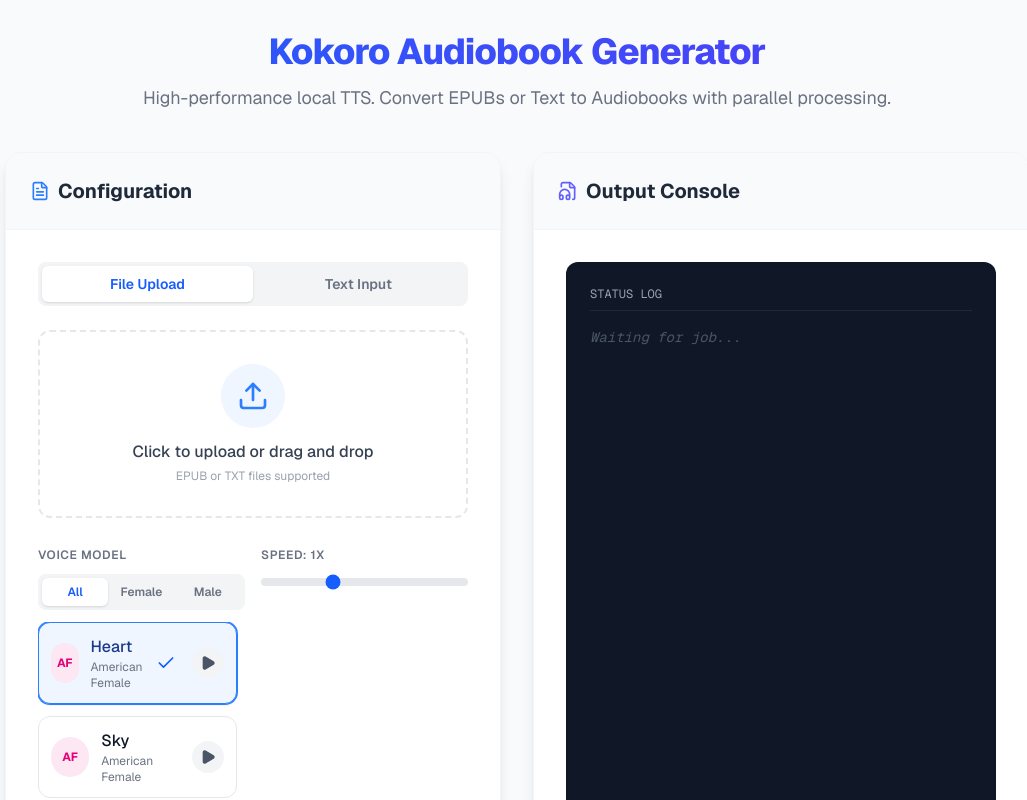
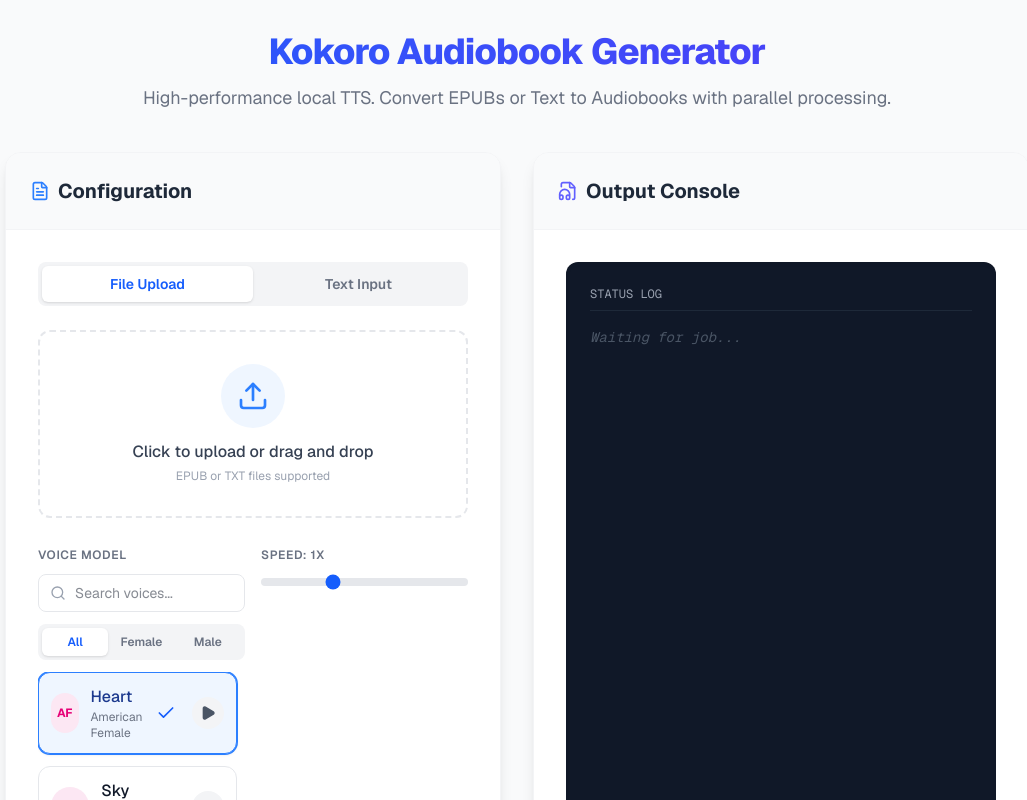
Before and after one commit to bkallaus/audiobook-generator, a Next.js app in the folder web-ui/: page / in a window 1280 px wide. Shown: the top 800 px of the page, without its empty margins (123-1150 px from the left). Built offline with nearby package versions, Linux system fonts and the light colour scheme.

Commit message:
feat: add voice search filter to VoicePicker
Adds a text input to instantly filter the list of voices by name or ID.
This improves usability when searching for a specific model without having
to scroll through the entire list. Combines cleanly with the existing
gender filter.

```diff
--- a/web-ui/src/components/VoicePicker.tsx
+++ b/web-ui/src/components/VoicePicker.tsx
@@ -1,5 +1,5 @@
 import React, { useState, useRef, useEffect } from 'react';
-import { Play, Square, Loader2, Check } from 'lucide-react';
+import { Play, Square, Loader2, Check, Search } from 'lucide-react';
 
 interface Voice {
   id: string;
@@ -27,6 +27,7 @@
   const [playingVoice, setPlayingVoice] = useState<string | null>(null);
   const [loadingVoice, setLoadingVoice] = useState<string | null>(null);
   const [genderFilter, setGenderFilter] = useState<'All' | 'Male' | 'Female'>('All');
+  const [searchQuery, setSearchQuery] = useState('');
   const audioRef = useRef<HTMLAudioElement | null>(null);
 
   useEffect(() => {
@@ -103,12 +104,28 @@
     }
   };
 
-  const filteredVoices = VOICES.filter(voice =>
-    genderFilter === 'All' || voice.gender === genderFilter
-  );
+  const filteredVoices = VOICES.filter(voice => {
+    const matchesGender = genderFilter === 'All' || voice.gender === genderFilter;
+    const matchesSearch = voice.name.toLowerCase().includes(searchQuery.toLowerCase()) ||
+                          voice.id.toLowerCase().includes(searchQuery.toLowerCase());
+    return matchesGender && matchesSearch;
+  });
 
   return (
     <div className="flex flex-col gap-3">
+      <div className="relative">
+        <div className="absolute inset-y-0 left-0 pl-3 flex items-center pointer-events-none">
+          <Search className="h-4 w-4 text-gray-400" />
+        </div>
+        <input
+          type="text"
+          placeholder="Search voices..."
+          value={searchQuery}
+          onChange={(e) => setSearchQuery(e.target.value)}
+          className="w-full pl-9 pr-3 py-2 border border-gray-200 rounded-lg text-sm focus:outline-none focus:ring-2 focus:ring-blue-500 focus:border-transparent transition-all"
+        />
+      </div>
+
       <div className="flex bg-gray-100 p-1 rounded-lg">
         {(['All', 'Female', 'Male'] as const).map((filter) => (
           <button
```
Also changed, not shown: 1 other file (tests, documents, lock files or other folders).
